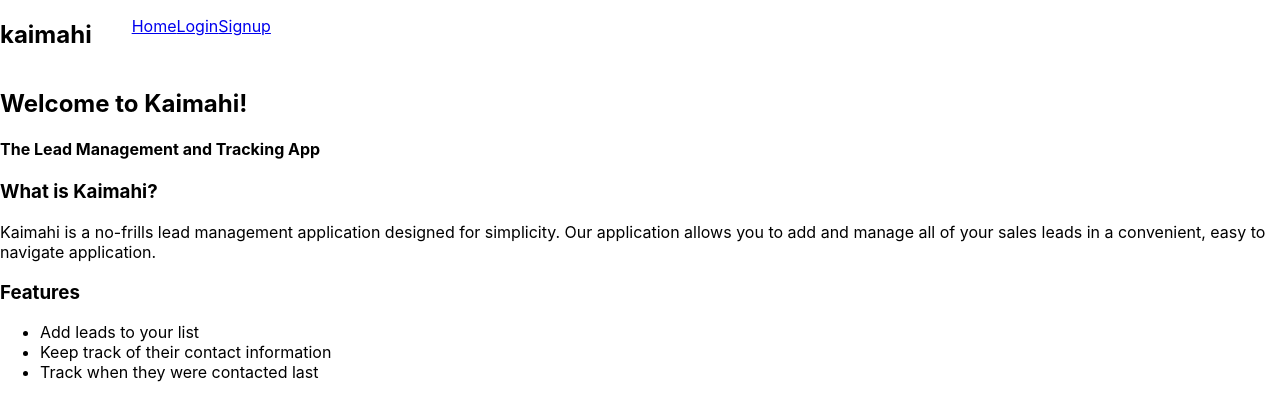
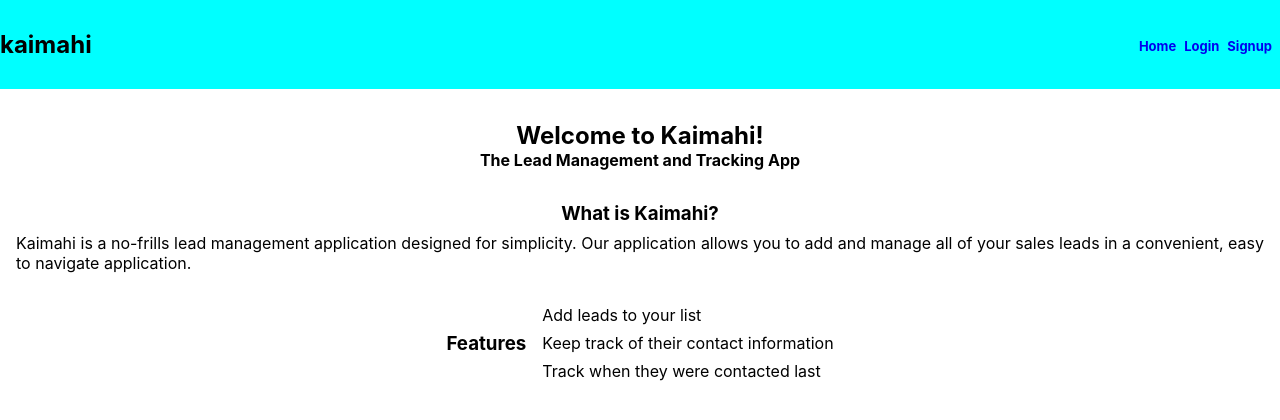
Before and after one commit to jvaughan007/kaimahi-client, a React (Create React App) app: page / in a window 1280 px wide. Shown: the top 420 px of the page. Built offline with nearby package versions, Linux system fonts and the light colour scheme.

Commit message:
mock data fixtures made

```diff
--- a/src/App.css
+++ b/src/App.css
@@ -1,5 +1,11 @@
 * {
   box-sizing: border-box;
+  margin: 0;
+  padding: 0;
+  background-color: #fff;
+}
+html {
+  width: fit-content;
 }
 
 html, body {
@@ -8,7 +14,18 @@ html, body {
 }
 
 .addleadForm {
-  margin: auto;
+  margin: 2rem;
+}
+
+.addleadForm > .formButtons {
+  display: flex;
+  margin: 2rem;
+  justify-content: center;
+}
+
+.formButtons > button {
+  margin: 1rem;
+  justify-content: center;
 }
 
 .form-control label {
@@ -66,8 +83,14 @@ button {
   margin: 0 auto;
 }
 
+.userHeader {
+  display: flex;
+  justify-content: center;
+}
+
 .adminTools {
   display: flex;
+  justify-content: center;
 }
 
 .adminTools > select {
@@ -83,19 +106,141 @@ nav > a, nav > button {
   font-size: 16px !important;
   margin-right: 10px;
   text-decoration: none;
-  justify-content: space-evenly;
+  justify-content: space;
+  width: 100%;
 }
 
-nav > ul {
+.appLogo h2 {
+  background-color: aqua;
+}
+
+.navLinkList > li {
+  background-color: aqua;
+  font-weight: bold;
+}
+
+.navLinkList > li > a {
+  text-decoration-line: none;
+  list-style-type: none;
+  margin-right: .5rem;
+  font-size: small;
+  background-color: aqua;
+}
+
+.navLinkList > li > a:hover {
+  font-style: italic ;
+}
+
+.navLinkList {
+  background-color: aqua;
   display: flex;
-  justify-content: space-evenly;
+  align-items: baseline;
+  list-style: none;
 }
+
+
 
 .Nav_container {
   display: flex;
+  justify-content: space-between;
+  align-items: center;
+  padding: 30px 0%;
+  background-color: aqua;
 }
 
-.navLinks {
-  width: auto;
+.leadTool {
+  margin: 1rem 1.5rem;
+}
+
+.userHeader {
+  margin: 1.5rem;
+}
+
+.tableHeader {
+  font-size: 32px;
+}
+
+.viewedUser {
+  font-size: 48px;
+}
+
+.welcome {
+  display: flex;
+  justify-content: center;
+  margin-top: 2rem;
+}
+
+.welcomeDesc {
+  display: flex;
+  justify-content: center;
+  margin-bottom: 2rem;
+}
+
+.Overview {
+  margin-bottom: 2rem;
+}
+
+.Overview > h3, .Features > h3 {
+  display: flex;
+  margin-bottom: .5rem;
+  justify-content: center;
+}
+
+.Overview > p {
+  display: flex;
+  margin-bottom: .5rem;
+  justify-content: center;
+  text-align: justify;
+  margin-right: 1rem;
+  margin-left: 1rem;
+}
+
+
+
+
+.Features {
+  display: flex;
+}
+
+.Features > h3 {
+  align-items: center;
+}
+
+.Features > ul > li  {
+  display: inline-block;
+  justify-content: center;
+  margin-left: 1rem;
+  margin-bottom: .5rem;
+}
+
+@media screen and (min-width: 767px) {
+
+  .Features {
+    display: flex;
+    justify-content: center;
+    align-items: center;
+  }
+
+  .Features > h3 {
+    justify-content: center;
+  }
+
+  .Features > ul {
+    display: flex;
+    flex-wrap: wrap;
+    flex-direction: column;
+    justify-content: center;
+
+  }
+
+  .Features > ul > li {
+    list-style-type: circle;
+  }
 
 }
+
+@media screen and (min-width: 1023px) {
+  html {
+    width: 100%;
+  }
+}
--- a/src/App.js
+++ b/src/App.js
@@ -62,7 +62,7 @@ class App extends Component {
             <Route exact path="/signup" component={Signup} />
             <PrivateRoute currentUser={this.state.currentUser} exact path="/dashboard" component={Dashboard} />
             <PrivateRoute currentUser={this.state.currentUser} exact path="/leads/:lead_id" component={ViewLead} />
-            <PrivateRoute currentUser={this.state.currentUser} exact path="/" component={AddLead} />
+            {/* <PrivateRoute currentUser={this.state.currentUser} exact path="/" component={AddLead} /> */}
           </Switch>
         </BrowserRouter>
       </KaimahiContext.Provider>
--- a/src/components/NavBar/index.js
+++ b/src/components/NavBar/index.js
@@ -26,8 +26,8 @@ class NavBar extends React.Component {
     renderPublicLinks = () => {
         return (
             <>
-                <Link to="/login">Login</Link>
-                <Link to="/signup">Signup</Link>
+                <li><Link to="/login">Login</Link></li>
+                <li><Link to="/signup">Signup</Link></li>
             </>
         )
     }
@@ -35,8 +35,8 @@ class NavBar extends React.Component {
     renderPrivateLinks = () => {
         return (
             <>
-                <Link to="/dashboard">Dashboard</Link>
-                <button type="button" onClick={this.signOut}>Logout</button>
+                <li><Link to="/dashboard">Dashboard</Link></li>
+                <li><button type="button" onClick={this.signOut}>Logout</button></li>
             </>
         )
     }
@@ -50,8 +50,8 @@ class NavBar extends React.Component {
                         <h2>kaimahi</h2>
                     </div>
                     <div className="navLinks">
-                        <ul>
-                            <Link to="/">Home</Link>
+                        <ul className="navLinkList">
+                            <li><Link to="/">Home</Link></li>
                             {currentUser.accessToken ? this.renderPrivateLinks() : this.renderPublicLinks()}
                         </ul>
                     </div>
--- a/src/pages/AddLeadForm/index.js
+++ b/src/pages/AddLeadForm/index.js
@@ -109,8 +109,10 @@ class AddLead extends Component {
                     <label for="lastContacted">Last Contacted:</label>
                     <input required type="datetime-local" name="lastContacted" id="lastContacted" value={lastContacted} onChange={this.handleChange} />
                 </div>
+                <div className="formButtons">
                 <button type="submit" className="signupButton" >{leadToEdit && leadToEdit.id ? 'Update' : 'Add Lead'}</button>
                 <button onClick={this.closeForm} type="button" className="signupButton" >Cancel</button>
+                </div>
             </form>
         </>
         )
--- a/src/pages/Dashboard/index.js
+++ b/src/pages/Dashboard/index.js
@@ -21,11 +21,11 @@ const ListLeads = (props) => (
       <tbody>
         {props.leads.map(lead => (
           <tr key={lead.id}>
-            <td><Link to={`/leads/${lead.id}`}>{lead.name}</Link></td>
+            <td>{lead.name}</td>
             <td>{new Date(lead.lastContacted).toLocaleDateString()}</td>
             <td>{lead.phone}</td>
             <td>{lead.email}</td>
-            <th><button onClick={() => props.editLead(lead)}>Edit</button><button onClick={() => props.handleDelete(lead)}>Delete</button></th>
+            <th><button className="leadTool" onClick={() => props.editLead(lead)}>Edit</button><button className="leadTool" onClick={() => props.handleDelete(lead)}>Delete</button></th>
           </tr>
         ))}
       </tbody>
@@ -88,7 +88,9 @@ class Dashboard extends React.Component {
               'authorization': currentUser.accessToken
           }
       })
-      .then(res => res.json())
+      .then(res => {
+        console.log(res)
+        return res.json()})
       .then(data => {
           this.setState({
             leads: data
@@ -110,7 +112,7 @@ class Dashboard extends React.Component {
       return (
         <div className="dashboardContainer">
         <div className= "userHeader">
-          <h2 className="viewedUser">{this.context.currentUser.name}</h2>
+          <h2 className="viewedUser">{this.context.currentUser.name}'s Dashboard</h2>
         </div>
         <div className="adminTools">
 
@@ -118,11 +120,12 @@ class Dashboard extends React.Component {
         </div>
         <div className="marketers" style={{display: "grid", justifyContent: "center"}}>
           <div className="usernameContainer" style={{display: "flex", justifyContent: "align-left"}}>
-          <h3 className="adminSectionHeader" style={{ marginLeft: "20px" }}>Leads</h3>
+
           </div>
           {this.state.showLeadForm ? <div className="AddLeadForm">
             <AddLead leadToEdit={this.state.leadToEdit} toggleForm={this.toggleForm} />
           </div> : null}
+          <h3 className="tableHeader" style={{ marginLeft: "20px" }}>Leads</h3>
           <ListLeads editLead={this.editLead} leads={this.state.leads} handleDelete={this.handleDelete } />
         </div>
       </div>
--- a/src/pages/ViewLead/index.js
+++ b/src/pages/ViewLead/index.js
@@ -39,9 +39,11 @@ class ViewLead extends React.Component {
         console.log("lead", this.state.lead)
       return (
         <div>
-            {this.state.lead.name}
-            {this.state.lead.email}
-            {this.state.lead.phone}
+            <h2>{this.state.lead.name}</h2>
+            <ul>
+              <li>Email: {this.state.lead.email}</li>
+              <li>Phone: {this.state.lead.phone}</li>
+            </ul>
             <button onClick={DeleteLead}>Delete</button>
             <button type="button" onClick={(e) => {
                 e.preventDefault();
```
Also changed, not shown: 1 other file (tests, documents, lock files or other folders).
